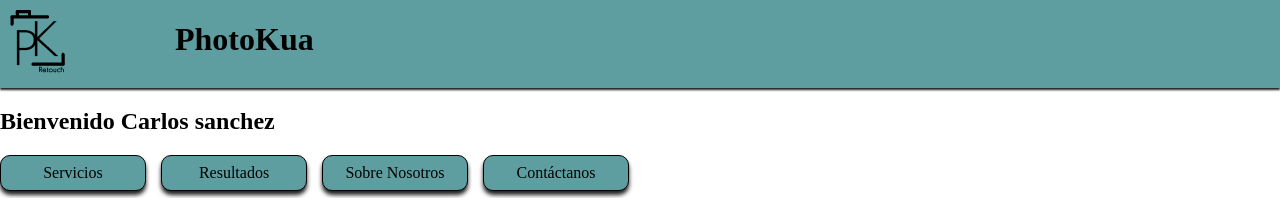
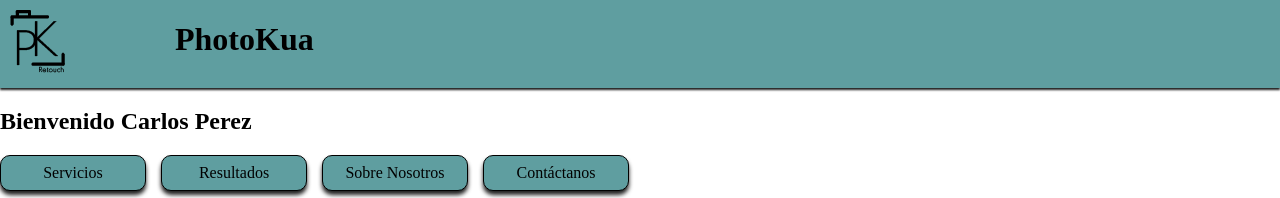
Before and after one commit to jontatan25/ReactApp, a React (Create React App) app in the folder applicacion/: page / in a window 1280 px wide. Shown: the top 198 px of the page. Built offline with nearby package versions, Linux system fonts and the light colour scheme.

Commit message:
Añadiendo ItemListContainer

```diff
--- a/applicacion/src/Nav.js
+++ b/applicacion/src/Nav.js
@@ -1,14 +1,14 @@
 import CartWidget from "./CartWidget"
+import ItemList from "./assests/ItemListContainer"
 
-const Nav  = (props) => {
-    const  {nombre,apellido} = props
+const Nav  = () => {
     return(
             <header>
             <div>
                 <CartWidget/>
             <h1>PhotoKua</h1>
             </div>
-            <h2>Bienvenido {nombre+ " "+apellido}</h2>
+            <ItemList nombre= "Carlos" apellido = "Perez"/>
             <nav>
                <ul>
                    <li>Servicios</li>
--- /dev/null
+++ b/applicacion/src/assests/ItemListContainer.js
@@ -0,0 +1,7 @@
+const ItemList  = (props) => {
+    const  {nombre,apellido} = props
+    return(
+            <h2>Bienvenido {nombre+ " "+apellido}</h2>
+    )
+}
+export default ItemList
```
